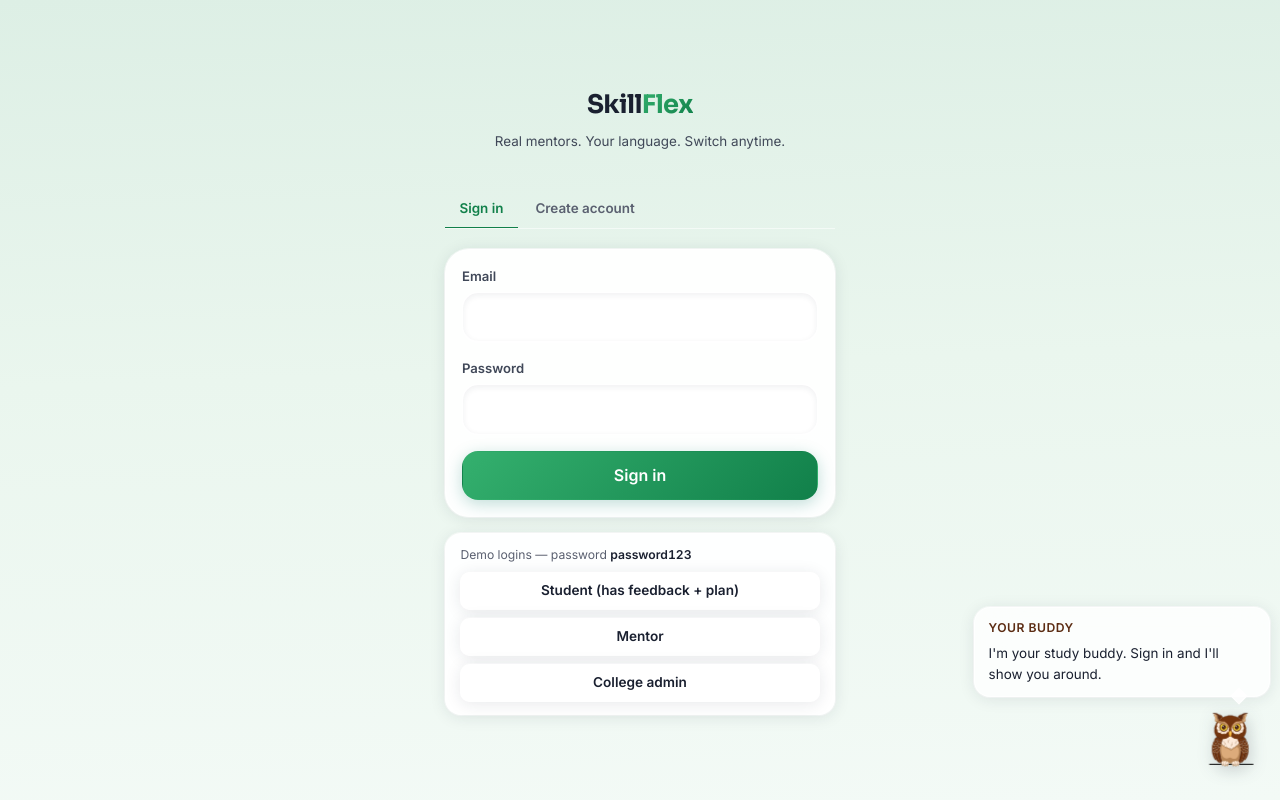
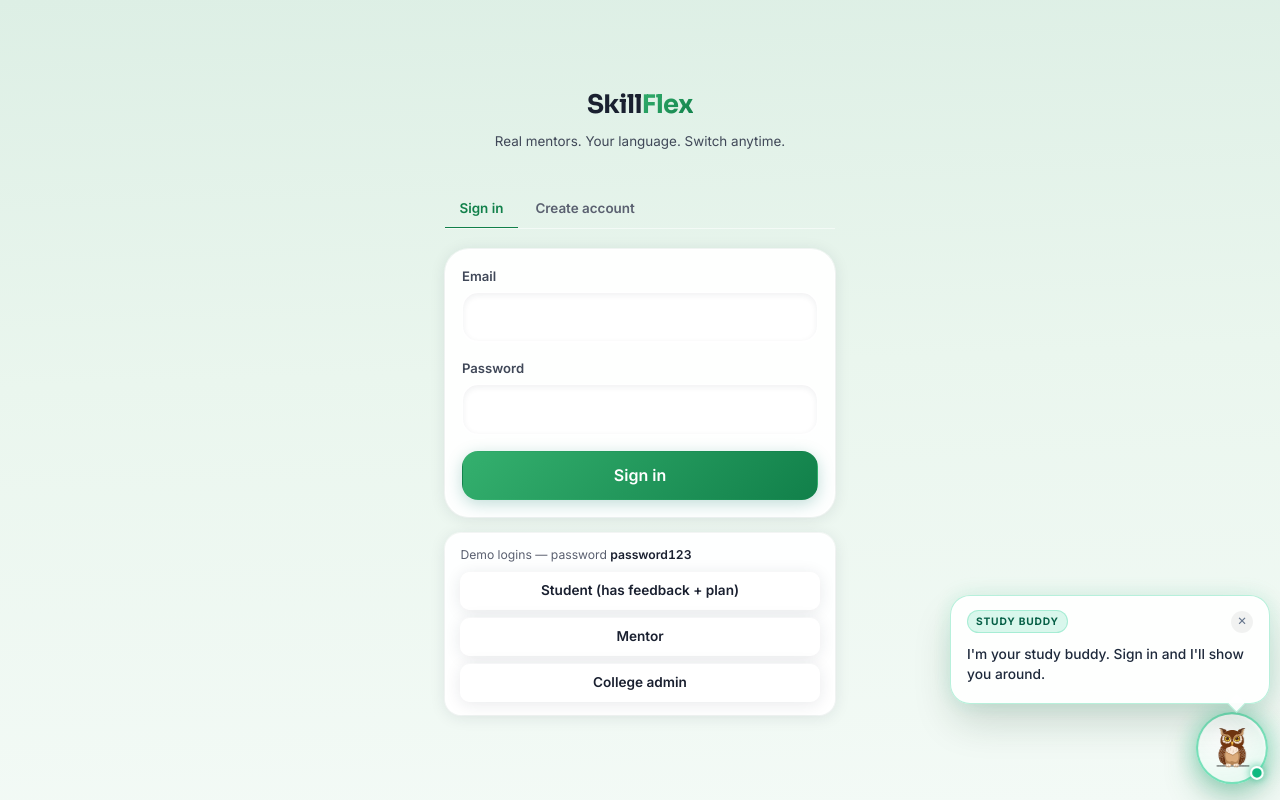
Before and after one commit to freefiremax/skillflex, a React (Vite) app in the folder apps/web/: page / in a window 1280 px wide. Both pictures are taken after a click on the button "Your study buddy — what is this page?". Built offline with nearby package versions, Linux system fonts and the light colour scheme.

Commit message:
feat: modernize Owl Buddy UI with frosted glass pedestal, presence indicator, and emerald assistant popup

```diff
--- a/apps/web/src/components/MascotGuide.tsx
+++ b/apps/web/src/components/MascotGuide.tsx
@@ -191,23 +191,27 @@ export function MascotGuide() {
   return (
     <div ref={wrapRef} className={`pet-wrap${me ? '' : ' pet-wrap-bare'}`}>
       {open && (
-        /* `dialog`, not `status`. It was a live region when it held one line of
-           text about the current screen; a container with two links in it is
-           not, and announcing the whole menu on every navigation would be
-           hostile. The heading below is what names it. */
-        <div className="pet-bubble mascot-bubble" role="dialog" aria-label="Your buddy">
-          <div className="row-between">
-            <div className="tiny strong mascot-bubble-who">YOUR BUDDY</div>
-            {/* Only when signed in — which is exactly when the menu below it
-                works. A chip that is always lit is decoration, not a status. */}
+        <div className="pet-bubble mascot-bubble" role="dialog" aria-label="Your study buddy">
+          <div className="mascot-bubble-top">
+            <div className="row" style={{ gap: '0.45rem' }}>
+              <span className="mascot-badge">STUDY BUDDY</span>
               {me && (
-              <span className="buddy-ready">
-                <i aria-hidden /> READY
+                <span className="buddy-status-pill">
+                  <span className="status-live-dot" /> Online
                 </span>
               )}
             </div>
+            <button
+              type="button"
+              className="mascot-bubble-close"
+              onClick={() => setOpen(false)}
+              aria-label="Dismiss assistant"
+            >
+              ✕
+            </button>
+          </div>
 
-          <div className="small">{text}</div>
+          <div className="mascot-speech-text">{text}</div>
 
           {hasMenu && (
             <div className="buddy-menu">
@@ -216,11 +220,9 @@ export function MascotGuide() {
                   <span className={`buddy-item-icon ${m.className}`} aria-hidden>
                     {m.icon}
                   </span>
-                  <span>
+                  <span className="buddy-item-body">
                     <span className="buddy-item-title">{m.title}</span>
-                    <span className="buddy-item-blurb" style={{ display: 'block' }}>
-                      {m.blurb}
-                    </span>
+                    <span className="buddy-item-blurb">{m.blurb}</span>
                   </span>
                   <span className="buddy-item-go" aria-hidden>
                     →
@@ -245,6 +247,8 @@ export function MascotGuide() {
         aria-expanded={open}
         onClick={() => setOpen((v) => !v)}
       >
+        <div className="mascot-pedestal">
+          <div className="mascot-glow-ambient" />
           <div id="mascot-container" data-mascot="guide">
             <object
               ref={objectRef}
@@ -254,6 +258,8 @@ export function MascotGuide() {
               tabIndex={-1}
             />
           </div>
+          <span className="mascot-presence-dot" title="Online" />
+        </div>
       </button>
     </div>
   )
--- a/apps/web/src/styles/global.css
+++ b/apps/web/src/styles/global.css
@@ -709,6 +709,8 @@ a.pill:hover { text-decoration: none; transform: translateY(-1px); box-shadow: v
 /* Signed out there is no nav bar to clear. */
 .pet-wrap-bare { bottom: calc(env(safe-area-inset-bottom) + 14px); }
 
+/* --- Owl Buddy ---------------------------------------------------------- */
+
 .mascot-btn {
   border: 0;
   background: none;
@@ -716,22 +718,48 @@ a.pill:hover { text-decoration: none; transform: translateY(-1px); box-shadow: v
   cursor: pointer;
   line-height: 0;
   -webkit-tap-highlight-color: transparent;
-  filter: drop-shadow(2px 4px 8px rgba(30, 40, 60, 0.22));
-  transition: transform var(--t) var(--ease);
-}
-.mascot-btn:hover,
-.mascot-btn-awake { transform: translateY(-3px) scale(1.04); }
-.mascot-btn:focus-visible {
-  outline: 2px solid var(--cta-to);
-  outline-offset: 6px;
+  position: relative;
+  display: block;
+  outline: none;
+}
+
+.mascot-pedestal {
+  width: 68px;
+  height: 68px;
   border-radius: 999px;
-}
-
-/* 72px — the middle of the 60–80px band. The id is the handle a Lottie
-   animation would mount into; see MascotGuide.tsx. */
+  background: radial-gradient(circle at 35% 30%, rgba(255, 255, 255, 0.96), rgba(224, 246, 235, 0.90));
+  backdrop-filter: blur(20px);
+  -webkit-backdrop-filter: blur(20px);
+  border: 2px solid rgba(52, 211, 153, 0.45);
+  box-shadow:
+    0 8px 24px rgba(16, 110, 65, 0.22),
+    0 0 16px rgba(52, 211, 153, 0.25),
+    inset 0 2px 3px rgba(255, 255, 255, 0.95);
+  display: flex;
+  align-items: center;
+  justify-content: center;
+  position: relative;
+  transition: transform 0.3s cubic-bezier(0.34, 1.56, 0.64, 1), box-shadow 0.3s ease;
+}
+
+.mascot-btn:hover .mascot-pedestal,
+.mascot-btn-awake .mascot-pedestal {
+  transform: translateY(-4px) scale(1.06);
+  box-shadow:
+    0 14px 32px rgba(16, 110, 65, 0.30),
+    0 0 22px rgba(52, 211, 153, 0.45),
+    inset 0 2px 3px rgba(255, 255, 255, 1);
+  border-color: rgba(52, 211, 153, 0.65);
+}
+
+.mascot-btn:active .mascot-pedestal {
+  transform: scale(0.94);
+}
+
+/* 52px owl drawing centered inside pedestal */
 #mascot-container {
-  width: 72px;
-  height: 72px;
+  width: 52px;
+  height: 52px;
   display: block;
 }
 #mascot-container > object,
@@ -739,71 +767,150 @@ a.pill:hover { text-decoration: none; transform: translateY(-1px); box-shadow: v
   width: 100%;
   height: 100%;
   display: block;
-  /* The button takes the tap; the drawing must not eat it. */
   pointer-events: none;
 }
 
+/* Green pulsing presence dot in corner */
+.mascot-presence-dot {
+  position: absolute;
+  bottom: 2px;
+  right: 2px;
+  width: 13px;
+  height: 13px;
+  border-radius: 999px;
+  background: #10b981;
+  border: 2.5px solid #ffffff;
+  box-shadow: 0 0 8px rgba(16, 185, 129, 0.8);
+}
+
+/* --- Mascot Assistant Speech Bubble ------------------------------------- */
+
 .mascot-bubble {
-  border-color: var(--mascot-brown);
-  background: var(--mascot-cream);
-}
+  position: absolute;
+  bottom: calc(100% + 14px);
+  right: -4px;
+  width: min(20rem, calc(100vw - 2.5rem));
+  display: flex;
+  flex-direction: column;
+  gap: 0.4rem;
+  padding: 0.85rem 1rem;
+  background: rgba(255, 255, 255, 0.92);
+  backdrop-filter: blur(28px) saturate(180%);
+  -webkit-backdrop-filter: blur(28px) saturate(180%);
+  border: 1px solid rgba(52, 211, 153, 0.35);
+  border-radius: 20px;
+  box-shadow:
+    0 20px 40px -4px rgba(10, 48, 30, 0.18),
+    0 0 20px rgba(52, 211, 153, 0.14),
+    inset 0 1px 2px rgba(255, 255, 255, 0.95);
+  transform-origin: 86% 100%;
+  animation: pet-pop 0.28s var(--ease) both;
+  z-index: 60;
+}
+
 .mascot-bubble::after {
-  background: var(--mascot-cream);
-  border-color: var(--mascot-brown);
-}
-.mascot-bubble-who { color: var(--mascot-brown); letter-spacing: 0.04em; }
-
-/* Renders only when signed in — i.e. exactly when the menu below it works. A
-   status chip that is always on is decoration wearing an indicator's clothes. */
-.buddy-ready {
+  content: '';
+  position: absolute;
+  bottom: -7px;
+  right: 26px;
+  width: 12px;
+  height: 12px;
+  background: rgba(255, 255, 255, 0.95);
+  border-right: 1px solid rgba(52, 211, 153, 0.35);
+  border-bottom: 1px solid rgba(52, 211, 153, 0.35);
+  transform: rotate(45deg);
+}
+
+.mascot-bubble-top {
+  display: flex;
+  align-items: center;
+  justify-content: space-between;
+  margin-bottom: 0.35rem;
+}
+
+.mascot-badge {
+  font-size: 0.64rem;
+  font-weight: 800;
+  letter-spacing: 0.08em;
+  color: #065f46;
+  background: rgba(52, 211, 153, 0.18);
+  padding: 3px 8px;
+  border-radius: 999px;
+  border: 1px solid rgba(52, 211, 153, 0.3);
+}
+
+.buddy-status-pill {
   display: inline-flex;
   align-items: center;
-  gap: 0.28rem;
-  font-size: 0.66rem;
+  gap: 5px;
+  font-size: 0.65rem;
   font-weight: 700;
-  letter-spacing: 0.06em;
-  color: var(--ok);
-  white-space: nowrap;
-}
-.buddy-ready i {
-  width: 7px;
-  height: 7px;
+  color: #059669;
+}
+
+.status-live-dot {
+  width: 6px;
+  height: 6px;
   border-radius: 999px;
-  background: var(--ok);
-}
-
-/* The two doors, in the bubble. They used to live only on /pet, which meant
-   getting to a game was: notice the owl, tap it, read the tip, leave for Home,
-   find the buddy card, tap that, then pick. The owl is on every screen, so the
-   menu should be too — /pet stays as the page both games link back to. */
+  background: #10b981;
+  box-shadow: 0 0 6px #10b981;
+}
+
+.mascot-bubble-close {
+  border: none;
+  background: rgba(0, 0, 0, 0.05);
+  width: 22px;
+  height: 22px;
+  border-radius: 999px;
+  cursor: pointer;
+  color: #64748b;
+  display: grid;
+  place-items: center;
+  font-size: 0.72rem;
+  line-height: 1;
+  transition: background 0.15s, color 0.15s;
+}
+.mascot-bubble-close:hover {
+  background: rgba(0, 0, 0, 0.12);
+  color: #1e293b;
+}
+
+.mascot-speech-text {
+  font-size: 0.86rem;
+  line-height: 1.4;
+  color: #1e293b;
+  font-weight: 500;
+  margin-bottom: 0.35rem;
+}
+
+/* Quick action items in bubble */
 .buddy-menu {
   display: flex;
   flex-direction: column;
-  gap: 0.4rem;
-  margin-top: 0.55rem;
+  gap: 0.45rem;
+  margin-top: 0.35rem;
 }
 
 .buddy-item {
-  display: grid;
-  grid-template-columns: auto 1fr auto;
-  gap: 0.6rem;
+  display: flex;
   align-items: center;
-  min-height: 2.75rem;
-  padding: 0.4rem 0.55rem;
-  border-radius: 13px;
-  border: 1px solid rgba(92, 44, 19, 0.16);
-  background: rgba(255, 255, 255, 0.6);
-  color: var(--mascot-ink);
+  gap: 0.65rem;
+  padding: 0.55rem 0.75rem;
+  border-radius: 14px;
+  background: rgba(240, 253, 246, 0.85);
+  border: 1px solid rgba(52, 211, 153, 0.22);
+  color: #064e3b;
   text-decoration: none;
-}
-/* The global `a:hover` is (0,1,1) and outranks this (0,1,0) — without the
-   restatement the rows repaint brand purple and underline. Same trap as
-   `.nav-item:hover` and `.tile-xl:hover`. */
+  transition: transform 0.22s var(--ease), background 0.2s, border-color 0.2s, box-shadow 0.2s;
+}
+
 .buddy-item:hover,
 .buddy-item:focus-visible {
-  background: #fff;
-  border-color: var(--mascot-brown);
-  color: var(--mascot-ink);
+  background: #ffffff;
+  border-color: #34d399;
+  transform: translateX(3px);
+  box-shadow: 0 4px 14px rgba(16, 185, 129, 0.16);
+  color: #064e3b;
   text-decoration: none;
   outline: none;
 }
@@ -811,58 +918,45 @@ a.pill:hover { text-decoration: none; transform: translateY(-1px); box-shadow: v
 .buddy-item-icon {
   display: grid;
   place-items: center;
-  width: 1.9rem;
-  height: 1.9rem;
-  border-radius: 9px;
-  background: var(--buddy-tint);
-  color: var(--buddy-ink);
-  font-size: 0.95rem;
+  width: 2rem;
+  height: 2rem;
+  border-radius: 10px;
+  background: rgba(52, 211, 153, 0.18);
+  color: #059669;
+  font-size: 1rem;
   line-height: 1;
-}
-/* Beak gold and deep plumage — the same two regions of the owl the /pet tiles
-   take, so the bubble and that page are visibly the same bird. */
-/* Ink is the owl's darkest outline in both rows, not each door's own hue: gold
-   `--fun-from` on the gold tint measured 2.54:1, the same mistake `.tile-xl` was
-   carrying. `/pet` already resolves Fun Time's ink to `--mascot-ink`; these
-   match it. The tint is what tells the two rows apart. */
-.buddy-item-fun     { --buddy-tint: var(--fun-tint);     --buddy-ink: var(--mascot-ink); }
-.buddy-item-support { --buddy-tint: rgba(115, 53, 15, 0.12); --buddy-ink: var(--support-to); }
-
-.buddy-item-title { display: block; font-size: 0.83rem; font-weight: 700; line-height: 1.2; }
-.buddy-item-blurb { font-size: 0.72rem; color: var(--mascot-brown); line-height: 1.25; }
-.buddy-item-go    { font-size: 0.9rem; color: var(--mascot-brown); }
-
-/* Anchored to the owl's left edge, since the owl itself is pinned right. */
-.pet-bubble {
-  position: absolute;
-  bottom: calc(100% + 11px);
-  right: -4px;
-  width: min(18.5rem, calc(100vw - 2.5rem));
-  display: flex;
-  flex-direction: column;
-  gap: 0.3rem;
-  padding: 0.7rem 0.85rem;
-  background: rgba(255, 255, 255, 0.80);
-  backdrop-filter: blur(20px) saturate(140%);
-  -webkit-backdrop-filter: blur(20px) saturate(140%);
-  border: 1px solid rgba(255, 255, 255, 0.85);
-  border-radius: var(--radius-sm);
-  box-shadow: var(--shadow);
-  transform-origin: 86% 100%;
-  animation: pet-pop var(--t) var(--ease) both;
-}
-
-.pet-bubble::after {
-  content: '';
-  position: absolute;
-  bottom: -6px;
-  right: 24px;
-  width: 11px;
-  height: 11px;
-  background: rgba(255, 255, 255, 0.85);
-  border-right: 1px solid rgba(255, 255, 255, 0.85);
-  border-bottom: 1px solid rgba(255, 255, 255, 0.85);
-  transform: rotate(45deg);
+  flex-shrink: 0;
+}
+
+.buddy-item-body {
+  flex: 1;
+  min-width: 0;
+}
+
+.buddy-item-title {
+  display: block;
+  font-size: 0.82rem;
+  font-weight: 700;
+  color: #064e3b;
+  line-height: 1.2;
+}
+
+.buddy-item-blurb {
+  display: block;
+  font-size: 0.71rem;
+  color: #047857;
+  line-height: 1.25;
+}
+
+.buddy-item-go {
+  font-size: 0.9rem;
+  color: #10b981;
+  transition: transform 0.2s ease;
+  margin-left: auto;
+}
+
+.buddy-item:hover .buddy-item-go {
+  transform: translateX(3px);
 }
 
 @keyframes pet-pop {
```
Lines whose indentation alone changed are shown as unchanged.
